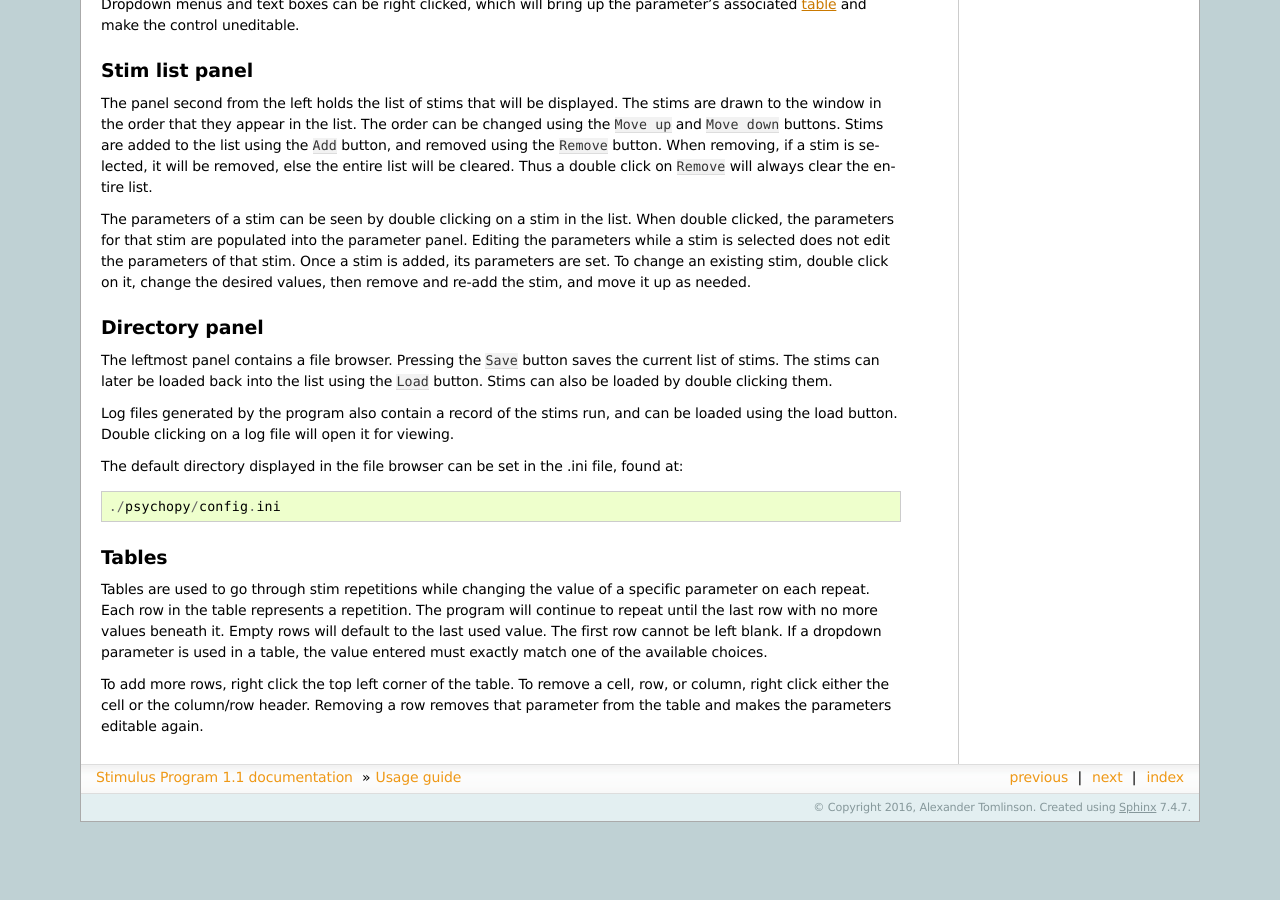
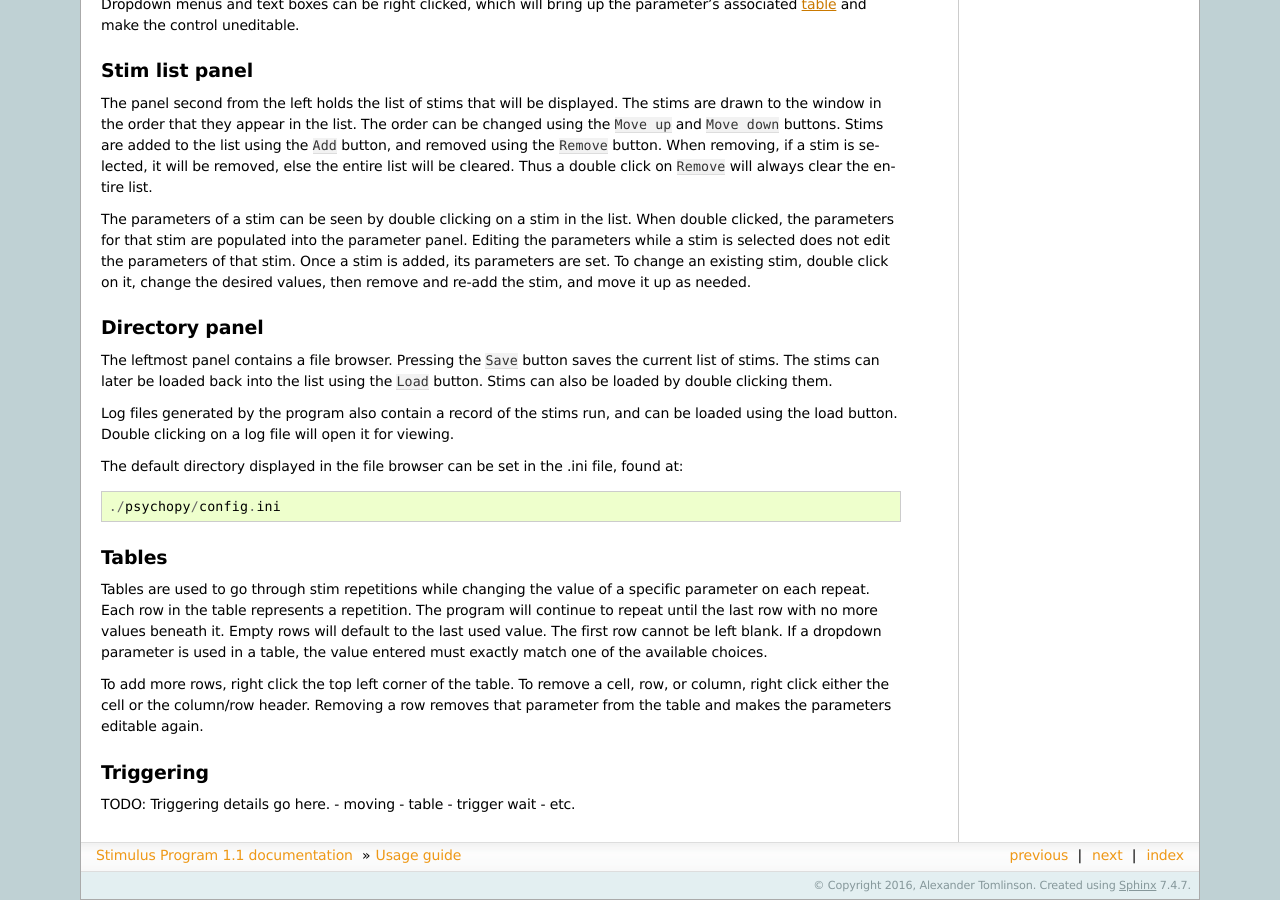
Before and after one commit to SivyerLab/pystim, a Sphinx documentation site: the page built from docs/source/usageguide.rst, in a window 1280 px wide and 900 px high, scrolled down 1233 px. Built offline with Sphinx 7.4.7, drawn with Linux system fonts in a browser that asks for light colours; before the commit the page ends 2055 px from its top, so only the background shows below that.

Commit message:
added triggering section

```diff
--- a/docs/source/usageguide.rst
+++ b/docs/source/usageguide.rst
@@ -115,3 +115,14 @@ To add more rows, right click the top left corner of the table. To remove a
 cell, row, or column, right click either the cell or the column/row header.
 Removing a row removes that parameter from the table and makes the parameters
 editable again.
+
+.. _triggering_ref:
+
+Triggering
+----------
+
+TODO: Triggering details go here.
+- moving
+- table
+- trigger wait
+- etc.
```
